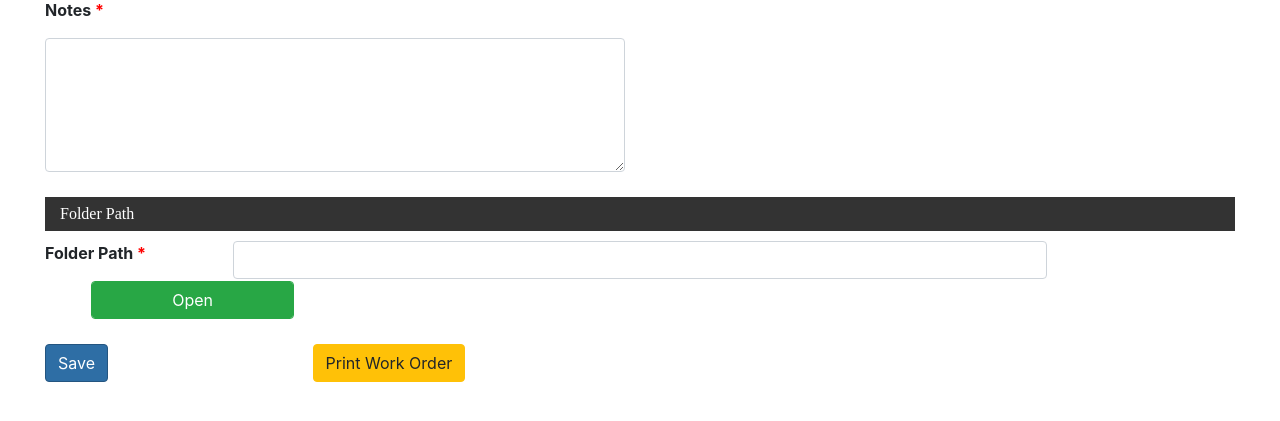
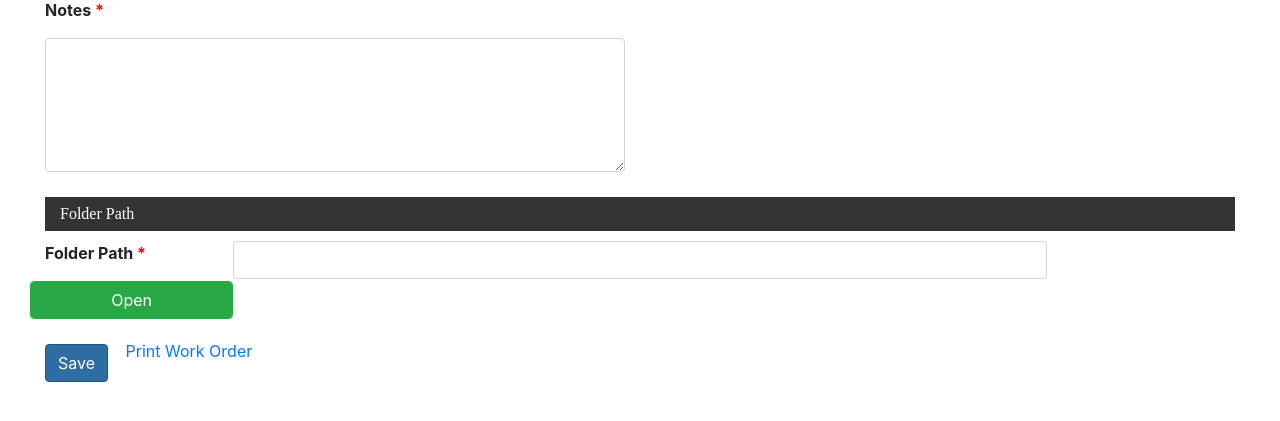
Before and after one commit to remmi11/furman, a Django app: template blog/templates/blog/post_edit.html in a window 1280 px wide. Shown: the part 1197-1618 px from the top of the page. Run offline with Django 3.2, Linux system fonts and the light colour scheme; tables that the repository leaves empty hold one stand-in row (values such as "Sample post"); the template is opened without the code that fills it: values that come from a table or form of the project are taken from there, most other values are stand-ins (such as "Sample title", 1, 10 or a date in 2020); data that the repository does not hold is empty; parts of the project's set-up code (start-up, migrations or seed data) failed here and were passed over; some libraries are stand-ins or nearby versions.

Commit message:
Noah Changes

```diff
--- a/blog/static/css/form.css
+++ b/blog/static/css/form.css
@@ -1,28 +1,3 @@
-/* .section-1 {
-    margin-top: 30px;
-    width: 50%;
-    float: left;
-}
-
-.section-2 {
-    margin-top: 30px;
-    width: 45%;
-    float: right;
-}
-
-.section-0 {
-    width: 100%;
-    margin-top: 10px;
-}
-
-p {
-    margin-bottom: 0px;
-}
-
-.section-row {
-    width: 100%;
-} */
-
 .section-header {
     background-color: #333333;
     font-size: 16px;
@@ -53,6 +28,9 @@ p {
     margin-top: 25px;
 }
 
-.btn-success {
+.fpath {
+    margin-right: 5%;
+}
+/* .btn-success {
     margin-left: 5%;
-}
+} */
--- a/blog/templates/blog/post_edit.html
+++ b/blog/templates/blog/post_edit.html
@@ -278,6 +278,7 @@
             <div id="rural-select">
                 <p class="rural-select">
                     For a map of Texas sections click <a href="http://gisweb.glo.texas.gov/glomapjs/index.html" target="_blank">here</a>
+                    <br />
                     <strong>Survey
                         <span style="color: red;">*</span>
                     </strong>
@@ -384,7 +385,7 @@
         </div>
     </div>
     <input type="submit" class="btn btn-ext" value="Save">
-    <a href="{%url 'get_pdf' pk=pk %}" target="_blank" class="btn btn-warning" style="margin: 25px 0px 0px 200px;;">Print Work Order</a>
+    <a href="{%url 'get_pdf' pk=pk %}" target="_blank" class="btn btn-warning;">Print Work Order</a>
 
     <script>
         function ajaxFunc(url, data, indicator){
```
